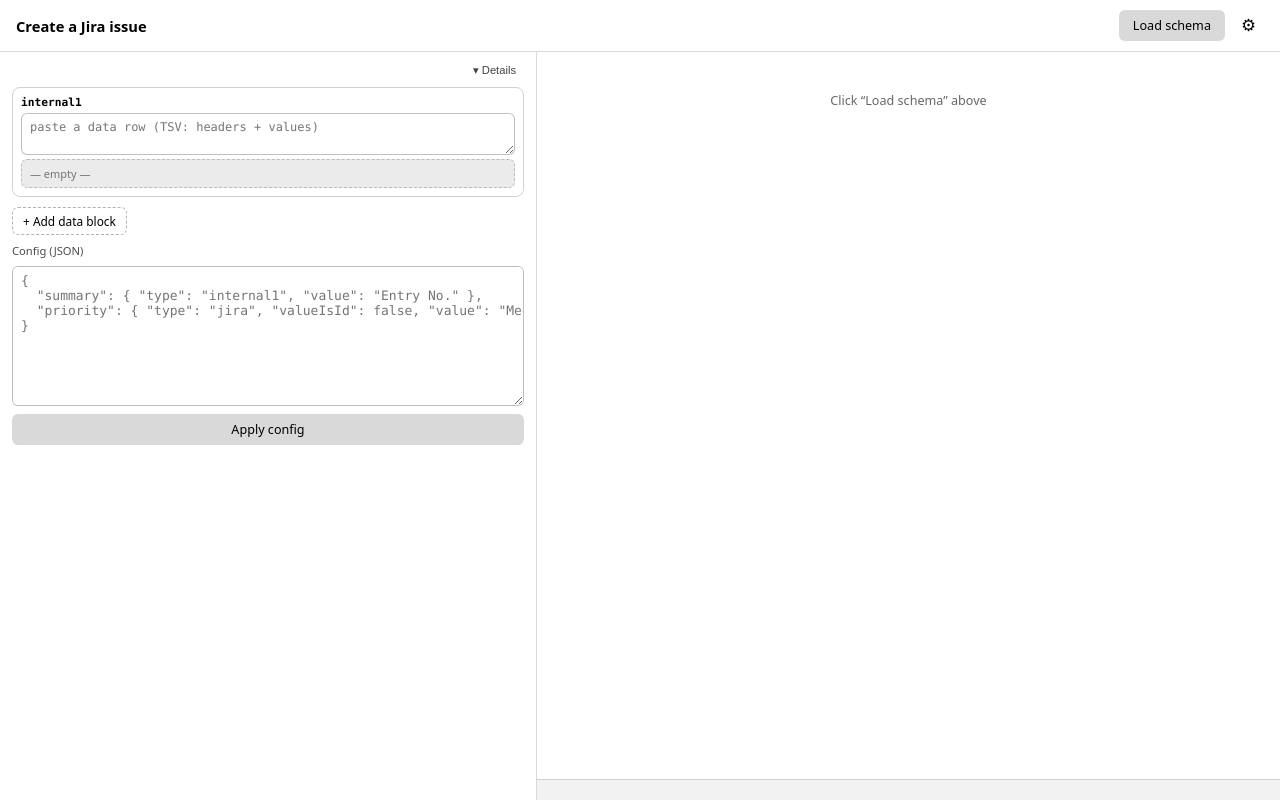
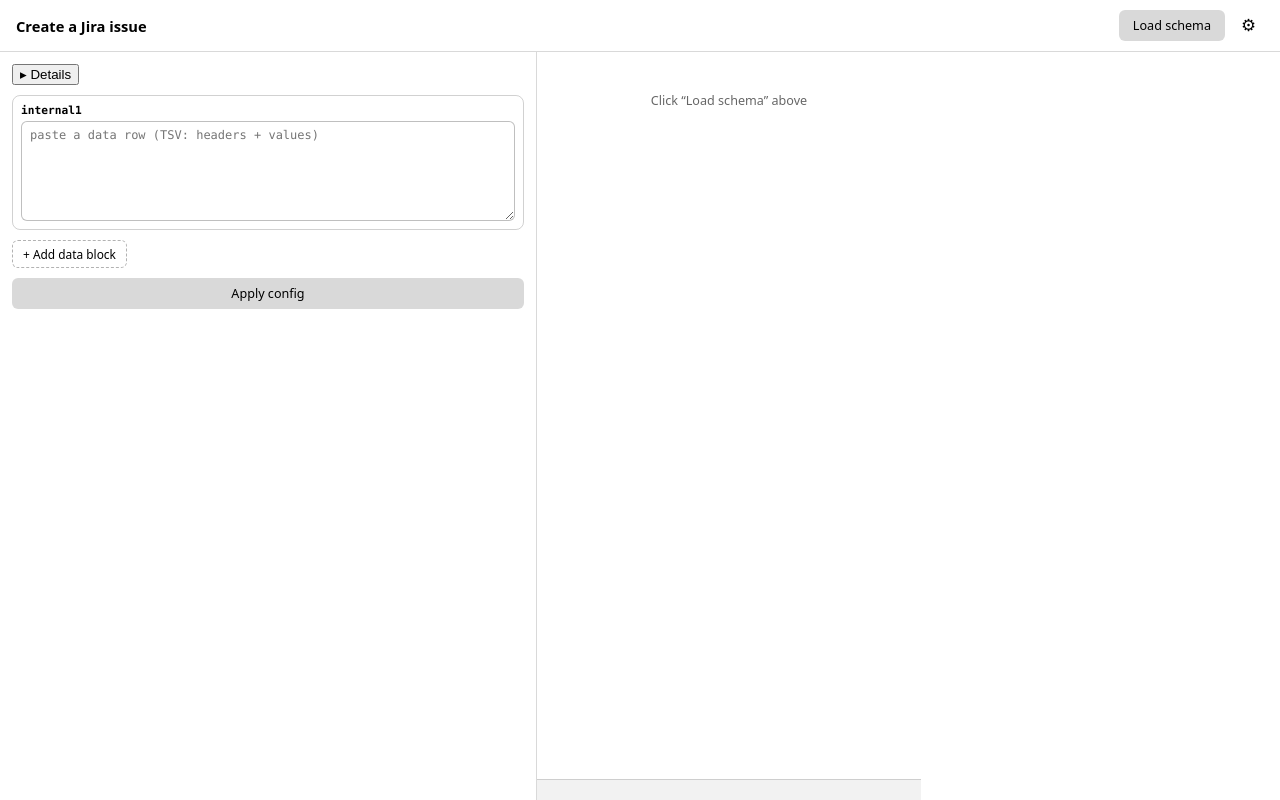
Before and after one commit to dinchedope/Ticket-Snippet, a Vue app: page / in a window 1280 px wide. Built offline with nearby package versions, Linux system fonts and the light colour scheme.

Commit message:
small fix:

```diff
--- a/src/ui/App.vue
+++ b/src/ui/App.vue
@@ -100,7 +100,7 @@
     }
   }
 
-  function resetForm(opts: { keepData?: boolean } = {}) {
+  async function resetForm(opts: { keepData?: boolean } = {}) {
     const next: Record<string, any> = {};
     for (const field of jiraScheme.value.fields ?? []) next[field.key] = getInitialValue(field);
     form.value = next;
--- a/src/ui/Components/DataPanel.vue
+++ b/src/ui/Components/DataPanel.vue
@@ -22,7 +22,7 @@
 }>()
 
 /** Show parsed-preview boxes and the config textarea. When false, only raw inputs are shown. */
-const showDetails = ref(true)
+const showDetails = ref(false)
 
 function blockName(id: number): string {
     return `internal${id}`
@@ -132,34 +132,16 @@
 
 <style scoped>
 .left-panel {
+    max-width: 650px;
     width: 40%;
     min-width: 280px;
     display: flex;
     flex-direction: column;
-    padding: 10px 12px;
-    gap: 8px;
+    padding: 12px;
+    gap: 10px;
     border-right: 1px solid color-mix(in srgb, CanvasText 15%, transparent);
     flex-shrink: 0;
     overflow-y: auto;
-}
-
-.panel-head {
-    display: flex;
-    justify-content: flex-end;
-}
-
-.toggle-btn {
-    background: transparent;
-    border: 0;
-    color: color-mix(in srgb, CanvasText 75%, transparent);
-    cursor: pointer;
-    font-size: 0.8rem;
-    padding: 2px 8px;
-    border-radius: 4px;
-}
-
-.toggle-btn:hover {
-    background: color-mix(in srgb, CanvasText 8%, transparent);
 }
 
 .data-blocks {
@@ -209,6 +191,7 @@
     font-size: 12px;
     white-space: pre;
     min-height: 38px;
+    min-height: 100px;
 }
 
 .parsed-box {
--- a/src/ui/Components/IssueForm.vue
+++ b/src/ui/Components/IssueForm.vue
@@ -94,7 +94,7 @@
     display: flex;
     flex-direction: column;
     min-width: 0;
-    width: 500px;
+    max-width: 30%;
 }
 
 .form-scroll {
```
Also changed, not shown: 4 other files (tests, documents, lock files or other folders).
